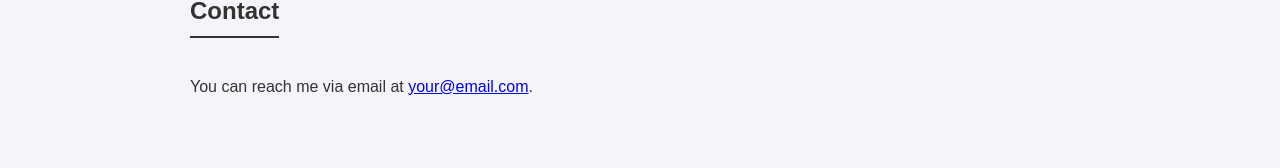
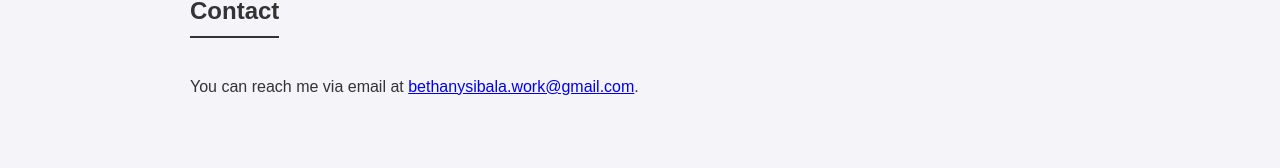
Before and after one commit to bethanysibs/online-portfolio, a plain HTML site: page index.html in a window 1280 px wide. Shown: the part 920-1088 px from the top of the page. Drawn offline with Linux system fonts and the light colour scheme.

Commit message:
quick update

```diff
--- a/index.html
+++ b/index.html
@@ -130,7 +130,7 @@
   <!-- ===== Contact Section ===== -->
   <section id="contact">
     <h2>Contact</h2>
-    <p>You can reach me via email at <a href="mailto:your@email.com">your@email.com</a>.</p>
+    <p>You can reach me via email at <a href="mailto:your@email.com">bethanysibala.work@gmail.com</a>.</p>
   </section>
 
   <!-- ===== Footer ===== -->
```
Also changed, not shown: 1 other file.
